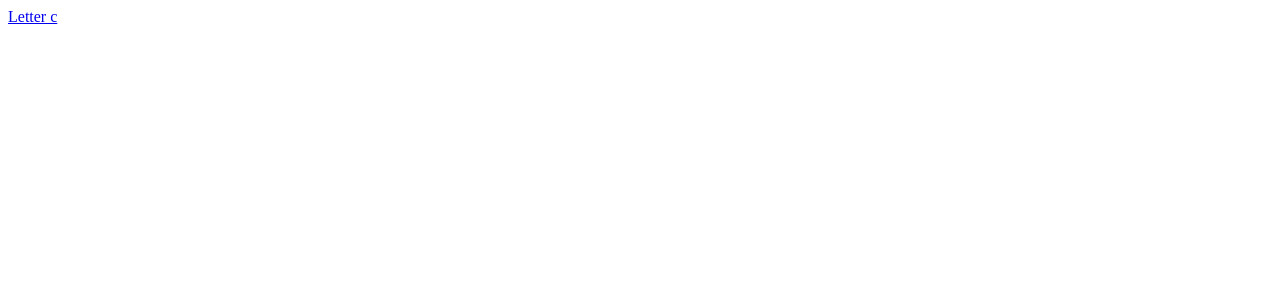
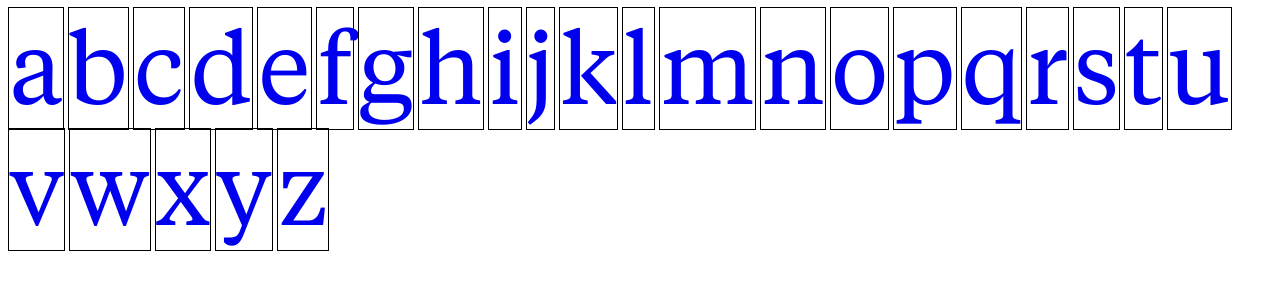
Before and after one commit to luca-thompson/photo_project, a plain HTML site: page index.html in a window 1280 px wide. Drawn offline with Linux system fonts and the light colour scheme.

Commit message:
letterSelector

```diff
--- /dev/null
+++ b/index.css
@@ -0,0 +1,20 @@
+@font-face {
+  font-family: 'Tiempos';
+  src: url("tiempos.woff2") format("woff2");
+}
+
+.gallery {
+    display: grid;
+    grid-template-columns: repeat(auto-fill, minmax(200px, 1fr));
+    gap: 0px;
+}
+
+#letterGallery a{
+    font-family: 'Tiempos';
+    text-decoration: none;
+    border: solid;
+    border-width: 1px;
+    border-color: black;
+    font-size: 100px;
+
+}
--- a/index.html
+++ b/index.html
@@ -1,11 +1,41 @@
 <!DOCTYPE html>
 <html lang="en">
 <head>
+    <script src="index.js"></script>
+    <link rel="stylesheet" href="index.css">
     <meta charset="UTF-8">
     <meta name="viewport" content="width=device-width, initial-scale=1.0">
     <title>Document</title>
 </head>
 <body>
-<a href="/letterPage.html?letter=c">Letter c</a>
+    <div id="letterGallery">
+        <a href="/letterPage.html?letter=c">a</a>
+        <a href="/letterPage.html?letter=c">b</a>
+        <a href="/letterPage.html?letter=c">c</a>
+        <a href="/letterPage.html?letter=c">d</a>
+        <a href="/letterPage.html?letter=c">e</a>
+        <a href="/letterPage.html?letter=c">f</a>
+        <a href="/letterPage.html?letter=c">g</a>
+        <a href="/letterPage.html?letter=c">h</a>
+        <a href="/letterPage.html?letter=c">i</a>
+        <a href="/letterPage.html?letter=c">j</a>
+        <a href="/letterPage.html?letter=c">k</a>
+        <a href="/letterPage.html?letter=c">l</a>
+        <a href="/letterPage.html?letter=c">m</a>
+        <a href="/letterPage.html?letter=c">n</a>
+        <a href="/letterPage.html?letter=c">o</a>
+        <a href="/letterPage.html?letter=c">p</a>
+        <a href="/letterPage.html?letter=c">q</a>
+        <a href="/letterPage.html?letter=c">r</a>
+        <a href="/letterPage.html?letter=c">s</a>
+        <a href="/letterPage.html?letter=c">t</a>
+        <a href="/letterPage.html?letter=c">u</a>
+        <a href="/letterPage.html?letter=c">v</a>
+        <a href="/letterPage.html?letter=c">w</a>
+        <a href="/letterPage.html?letter=c">x</a>
+        <a href="/letterPage.html?letter=c">y</a>
+        <a href="/letterPage.html?letter=c">z</a>
+    </div>
+
 </body>
 </html>
```
